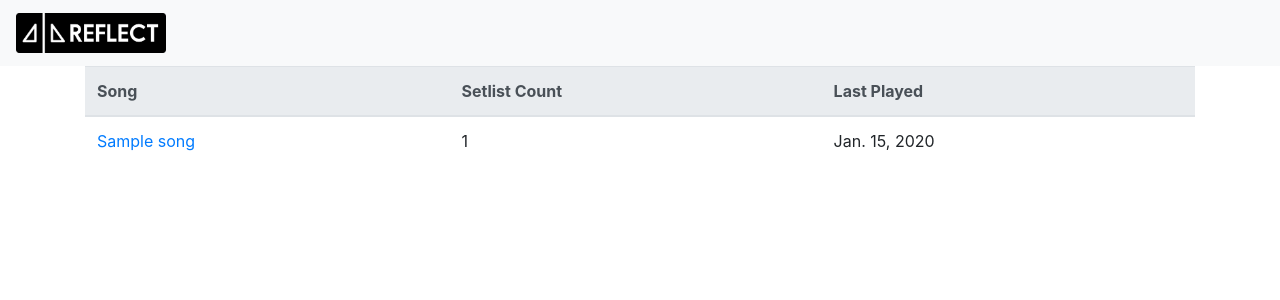
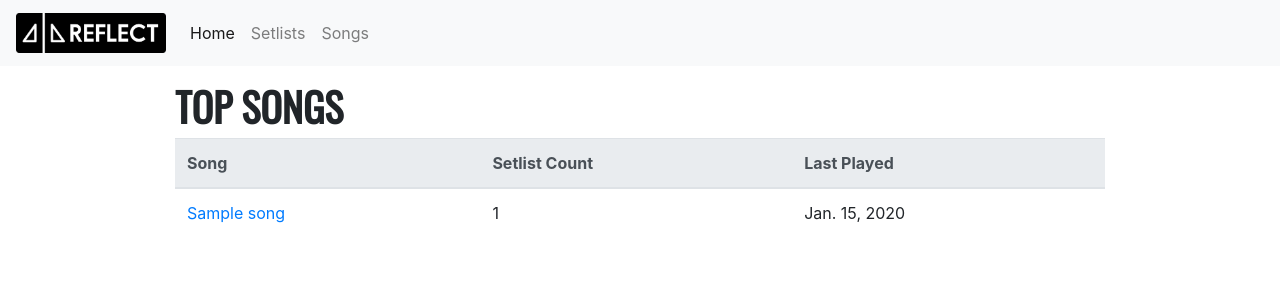
Before and after one commit to citychurchbris/reflectworship, a Django app: page / in a window 1280 px wide. Shown: the top 300 px of the page. Run offline with Django 3.2, Linux system fonts and the light colour scheme; tables that the repository leaves empty hold one stand-in row (values such as "Sample post"); some libraries are stand-ins or nearby versions.

Commit message:
Placeholder nabber and nice header font

```diff
--- /dev/null
+++ b/reflectsongs/static/reflect/styles.css
@@ -0,0 +1,13 @@
+.container {
+  max-width: 960px;
+}
+
+h1, h2 {
+    font-family: 'Oswald', sans-serif;
+    text-transform: uppercase;
+    font-weight: bold;
+}
+
+#content {
+    margin-top: 1em;
+}
--- a/reflectsongs/templates/reflectsongs/base.html
+++ b/reflectsongs/templates/reflectsongs/base.html
@@ -6,19 +6,39 @@
     <meta charset="utf-8">
     <meta name="viewport" content="width=device-width, initial-scale=1, shrink-to-fit=no">
 
+    <link href="https://fonts.googleapis.com/css?family=Oswald" rel="stylesheet">
+
     <!-- Bootstrap CSS -->
     <link rel="stylesheet" href="https://stackpath.bootstrapcdn.com/bootstrap/4.3.1/css/bootstrap.min.css" integrity="sha384-ggOyR0iXCbMQv3Xipma34MD+dH/1fQ784/j6cY/iJTQUOhcWr7x9JvoRxT2MZw1T" crossorigin="anonymous">
+
+    <link rel="stylesheet" href="{% static 'reflect/styles.css' %}">
 
       <title>Reflect</title>
   </head>
   <body>
-    <nav class="navbar navbar-light bg-light">
+    <nav class="navbar navbar-expand-lg navbar-light bg-light">
       <a class="navbar-brand" href="/">
         <img src="{% static 'reflect/reflect-logo.png' %}" width="150" />
       </a>
-    </nav>
+  <button class="navbar-toggler" type="button" data-toggle="collapse" data-target="#navbarNav" aria-controls="navbarNav" aria-expanded="false" aria-label="Toggle navigation">
+    <span class="navbar-toggler-icon"></span>
+  </button>
+  <div class="collapse navbar-collapse" id="navbarNav">
+    <ul class="navbar-nav">
+      <li class="nav-item active">
+        <a class="nav-link" href="#">Home</span></a>
+      </li>
+      <li class="nav-item">
+        <a class="nav-link" href="#">Setlists</a>
+      </li>
+      <li class="nav-item">
+        <a class="nav-link" href="#">Songs</a>
+      </li>
+    </ul>
+  </div>
+  </nav>
 
-<div class="container">
+  <div id="content" class="container">
 
     {% block content %}
     {% endblock %}
--- a/reflectsongs/templates/reflectsongs/index.html
+++ b/reflectsongs/templates/reflectsongs/index.html
@@ -1,6 +1,8 @@
 {% extends 'reflectsongs/base.html' %}
 
 {% block content %}
+
+<h1>Top Songs</h1>
 <table class="table">
   <thead class="thead-light">
     <th>Song</th>
```
